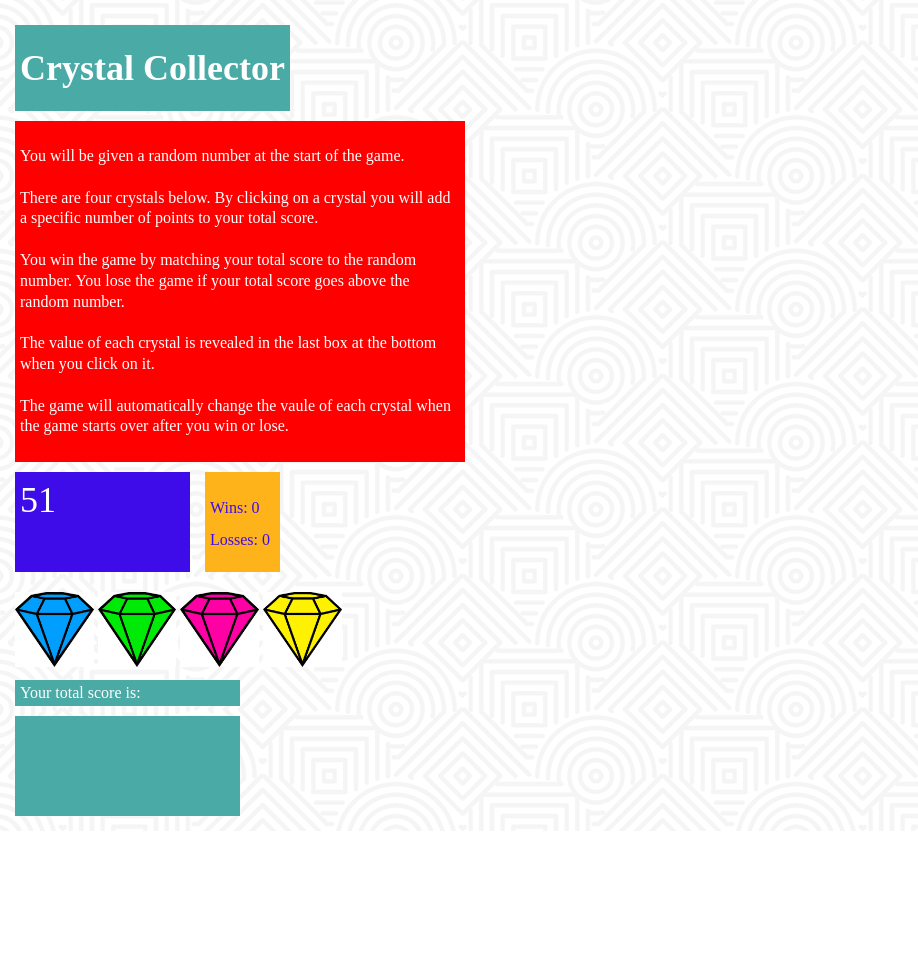
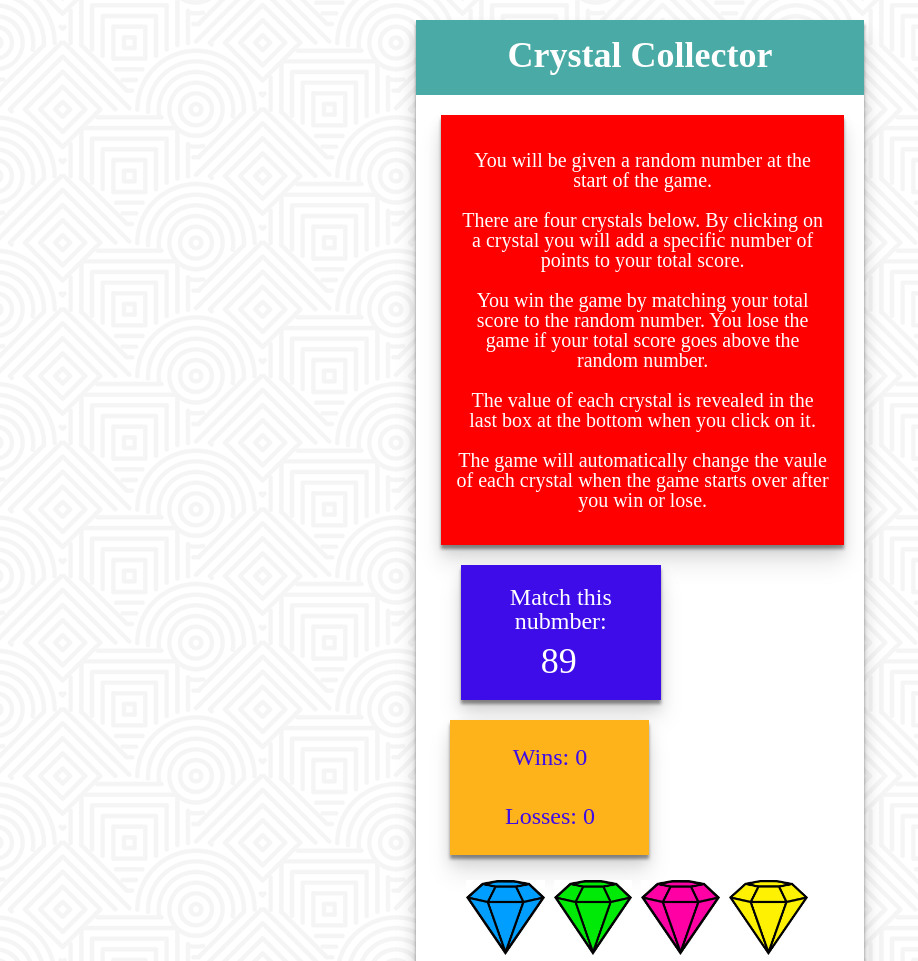
Before and after one commit to jmcenroe/bio, a plain HTML site: page crystal-collector/index.html in a window 1280 px wide. Shown: the top 961 px of the page, without its empty margins (0-918 px from the left). Before the commit the page ends 831 px from the top, so only its background shows below. Drawn offline with nearby package versions, Linux system fonts and the light colour scheme.

Commit message:
Upddated profile text

```diff
--- a/crystal-collector/assets/css/style.css
+++ b/crystal-collector/assets/css/style.css
@@ -1,57 +1,77 @@
 * {
-		box-sizing: border-box;
-		-moz-box-sizing: border-box;
-		-webkit-box-sizing: border-box;
+    box-sizing: border-box;
+    -moz-box-sizing: border-box;
+    -webkit-box-sizing: border-box;
 }
 
 body {
 	background-image:url('../images/background.png');
-	padding: 15px;
+	text-align: center;
+}
+
+.container {
+	margin: auto;
+    max-width: 35%;
+	margin-bottom: 10px;
+	background-color: #fff;
+
 }
 
 div {
-	margin-left: 10px;
-	margin-top: 10px;
+	max-width: 90%;
+	margin-left: 50px;
+	margin-top: 20px;
+	box-shadow: 0px 4px 3px rgba(0,0,0,0.4),
+				0px 8px 13px rgba(0,0,0,0.1),
+				0px 18px 23px rgba(0,0,0,0.1);
+}
+
+.title {
+	background: #4aaaa5;
+	max-width: 100%;
+	margin-left: 0;
+	height: 75px;
+	box-shadow: none;
+	text-align: center;
 }
 
 h1 {
+	width: 100%;
 	font-weight: 700;
 	font-size: 36px;
-	background: #4aaaa5;
 	color: #fff;
-	width: 275px;
-	margin-top: 10px;
-	padding: 25px 0;
-	text-align: center;
+	margin: auto;
+	padding-top: 17px;
+}
+
+p {
+	padding: 10px;
 }
 
 .instructions {
-	width: 450px;
-	margin-left: 0;
-		padding: 25px 5px;
+	margin-left: 25px;
+    padding: 25px 5px;
 	background-color: #ff0000;
 	color: #fff;
-	line-height: 1.3;
-}
+	font-size: 20px;
 
-.score-container {
-	overflow: hidden;
-	margin-left: 0;
 }
 
 .random {
-	height: 100px;
-	width: 175px;
-	margin: 0 15px 0 0;
+	height: 135px;
+	width: 200px;
+	margin-left: 10%;
 	background-color: #3e0ce8;
 	color: #fff;
 	padding-top: 10px;
-	font-size: 36px;
+	font-size: 24px;
 	float: left;
 }
 
 #randomNumber {
-	padding: 5px;
+	margin-left: 80px;
+	font-size: 36px;
+	float: left;
 }
 
 h2 {
@@ -61,18 +81,24 @@ h2 {
 
 .scoreboard {
 	float: left;
-	height: 100px;
-	margin-top: 0;
-	width: 75px;
-	margin-left: 0;
+	height: 135px;
+	width: 199px;
+	margin-left: 7.7%;
 	background-color: #ffb31a;
 	color: #3e0ce8;
 }
 
+.scoreboard p {
+	font-size: 24px;
+	padding-top: 25px;
+}
+
 .crystals {
 	clear: both;
-	padding: 10px 0;
 	margin-left: 0;
+	padding-top: 25px;
+	margin-left: 4.3%;
+	box-shadow: none;
 }
 
 img {
@@ -84,19 +110,20 @@ img {
 	padding-left: 5px;
 }
 
-p {
-	background-color: #4aaaa5;
-	color: #fff;
-	width: 225px;
-	padding: 5px;
-}
-
 .userTotal {
-	height: 100px;
-	width: 225px;
+	height: 120px;
+	max-width: 100%;
 	background-color: #4aaaa5;
 	color: #fff;
 	font-size: 36px;
 	margin-left: 0;
 	padding: 5px;
+	box-shadow: 0px 4px 3px rgba(0,0,0,0.4),
+				0px 8px 13px rgba(0,0,0,0.1),
+				0px 18px 23px rgba(0,0,0,0.1);
 }
+
+#totalScore {
+	color: #fff;
+	padding: 45px;
+}
--- a/crystal-collector/assets/javascript/game.js
+++ b/crystal-collector/assets/javascript/game.js
@@ -1,22 +1,20 @@
 $(document).ready(function() {
-console.log('testing...testing');
+
            // Storing variables for later use in functions
-	var generateRandomNumber = function (min, max) {
-		return Math.floor(Math.random() * (1 + max - min) + min);
-	}
-
-
-	var blue = generateRandomNumber(1, 12);
-	var green = generateRandomNumber(1, 12);
-	var pink = generateRandomNumber(1, 12);
-	var yellow = generateRandomNumber(1, 12);
+           var blue = Math.floor(Math.random() * 11 + 1);
+           var green = Math.floor(Math.random() * 11 + 1);
+           var pink = Math.floor(Math.random() * 11 + 1);
+           var yellow = Math.floor(Math.random() * 11 + 1);
            var userTotal = 0;
            var wins = 0;
            var losses = 0;
-	var randomNumber = generateRandomNumber(19, 120);
+           var Random;
+
+           // Selects a random number 19 - 120 to be shown at the start of the game
+           var Random = Math.floor(Math.random() * 101 + 19)
 
            // Appending random number to the randomNumber id in the html doc
-	$('#randomNumber').html(randomNumber);
+           $('#randomNumber').html(Random);
 
            //  Decaring variables for scoreboard
            $('#numWins').html(wins);
@@ -24,43 +22,37 @@ console.log('testing...testing');
 
            // Resets the game
            function reset() {
-		 $('#randomNumber').html(generateRandomNumber(19, 120));
-		 blue = generateRandomNumber(1, 12);
-		 green = generateRandomNumber(1, 12);
-		 pink = generateRandomNumber(1, 12);
-		 yellow = generateRandomNumber(1, 12);
+               Random = Math.floor(Math.random() * 101 + 19);
+               console.log(Random);
+               $('#randomNumber').html(Random);
+               blue = Math.floor(Math.random() * 11 + 1);
+               green = Math.floor(Math.random() * 11 + 1);
+               pink = Math.floor(Math.random() * 11 + 1);
+               yellow = Math.floor(Math.random() * 11 + 1);
                userTotal = 0;
-		 $('#numWins').html(userTotal);
                $('#totalScore').html(userTotal);
            }
 
            // Adds the wins to the userTotal
            function huzzah() {
+               alert("You won!");
                wins++;
                $('#numWins').html(wins);
                reset();
-		 setTimeout(function () {
-				alert("You won!");
-		 }, 100);
-		 return;
            }
-
            // Adds the losses to the userTotal
            function loser() {
+               alert("You lose!");
                losses++;
                $('#numLosses').html(losses);
-		 reset();
-		 setTimeout(function () {
-				alert("You lose!");
-		 }, 100);
-		 return;
+               reset()
            }
 
             //sets win/lose conditions
            function endGame() {
-	if (userTotal === randomNumber) {
+            if (userTotal === Random) {
                    huzzah();
-		 } else if (userTotal > randomNumber) {
+               } else if (userTotal > Random) {
                    loser();
                }
            }
@@ -98,5 +90,4 @@ console.log('testing...testing');
                endGame();
 
            });
-
        });
--- a/crystal-collector/index.html
+++ b/crystal-collector/index.html
@@ -5,43 +5,44 @@
     <title>Crystal Collector</title>
     <link rel="stylesheet" type="text/css" href="assets/css/reset.css">
     <link rel="stylesheet" type="text/css" href="assets/css/style.css">
+    <meta name="viewport" content="width=device-width, initial-scale=1">
 </head>
 
 <body>
+    <div class="container">
+        <div class="title">
             <h1>Crystal Collector</h1>
+        </div>
         <div class="instructions">
-			You will be given a random number at the start of the game.
-			<br><br>
-			There are four crystals below. By clicking on a crystal you will add a specific number of points to your total score.
-			<br><br>
-			You win the game by matching your total score to the random number. You lose the game if your total score goes above the random number.
-			<br><br>
-			The value of each crystal is revealed in the last box at the bottom when you click on it.
-			<br><br>
-			The game will automatically change the vaule of each crystal when the game starts over after you win or lose.
-			<br>
+            <p>You will be given a random number at the start of the game.</p>
+
+            <p>There are four crystals below. By clicking on a crystal you will add a specific number of points to your total score.</p>
+
+            <p>You win the game by matching your total score to the random number. You lose the game if your total score goes above the random number.</p>
+
+            <p>The value of each crystal is revealed in the last box at the bottom when you click on it.</p>
+
+            <p>The game will automatically change the vaule of each crystal when the game starts over after you win or lose.</p>
         </div>
-	<div class="score-container">
         <div class="random">
+            <p>Match this nubmber:</p>
             <span id="randomNumber"></span>
         </div>
         <div class="scoreboard">
-				<h2>
-						Wins: <span id="numWins"></span>
-						<br>
-						Losses: <span id="numLosses"></span>
+            <p>Wins: <span id="numWins"></span></p>
+            <p>Losses: <span id="numLosses"></span></p>
             </h2>
         </div>
+        <div class="crystals">
+            <img id="blue" src="assets/images/blue.jpg" alt="blue">
+            <img id="green" src="assets/images/green.jpg" alt="green">
+            <img id="pink" src="assets/images/pink.jpg" alt="pink">
+            <img id="yellow" src="assets/images/yellow.jpg" alt="yellow">
         </div>
-	<div class="crystals">
-			<img class="blue" src="assets/images/blue.jpg" alt="blue">
-			<img class="green" src="assets/images/green.jpg" alt="green">
-			<img class="pink" src="assets/images/pink.jpg" alt="pink">
-			<img class="yellow" src="assets/images/yellow.jpg" alt="yellow">
+        <div class="userTotal">
+            <p>Your total score is:</p>
+            <span id="totalScore"></span>
         </div>
-	<p>Your total score is:</p>
-	<div class="userTotal">
-			<span id="totalScore"></span>
     </div>
 </body>
 <script type="text/javascript" src="https://cdnjs.cloudflare.com/ajax/libs/jquery/3.2.1/jquery.min.js"></script>
```
Also changed, not shown: Assets/CSS/style.css (+11 -3 lines), index.html (+5 -3 lines), 3 other files. Lines whose indentation alone changed are shown as unchanged.
